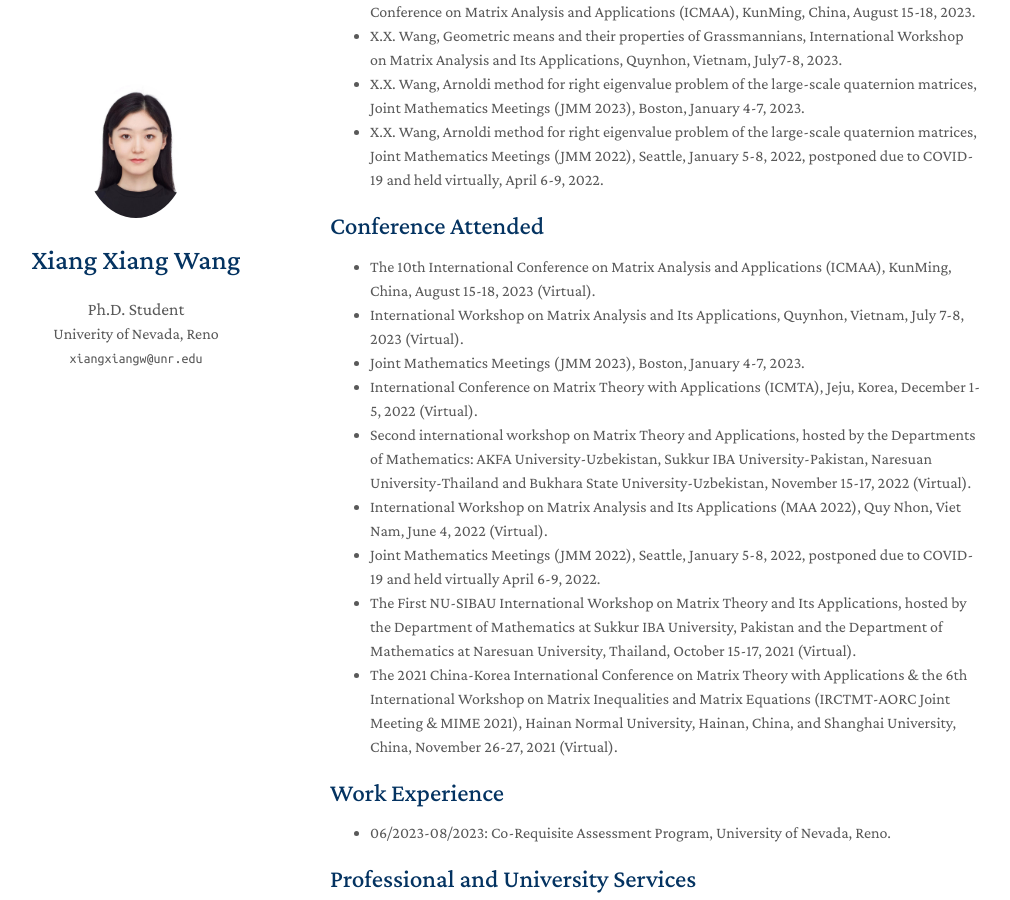
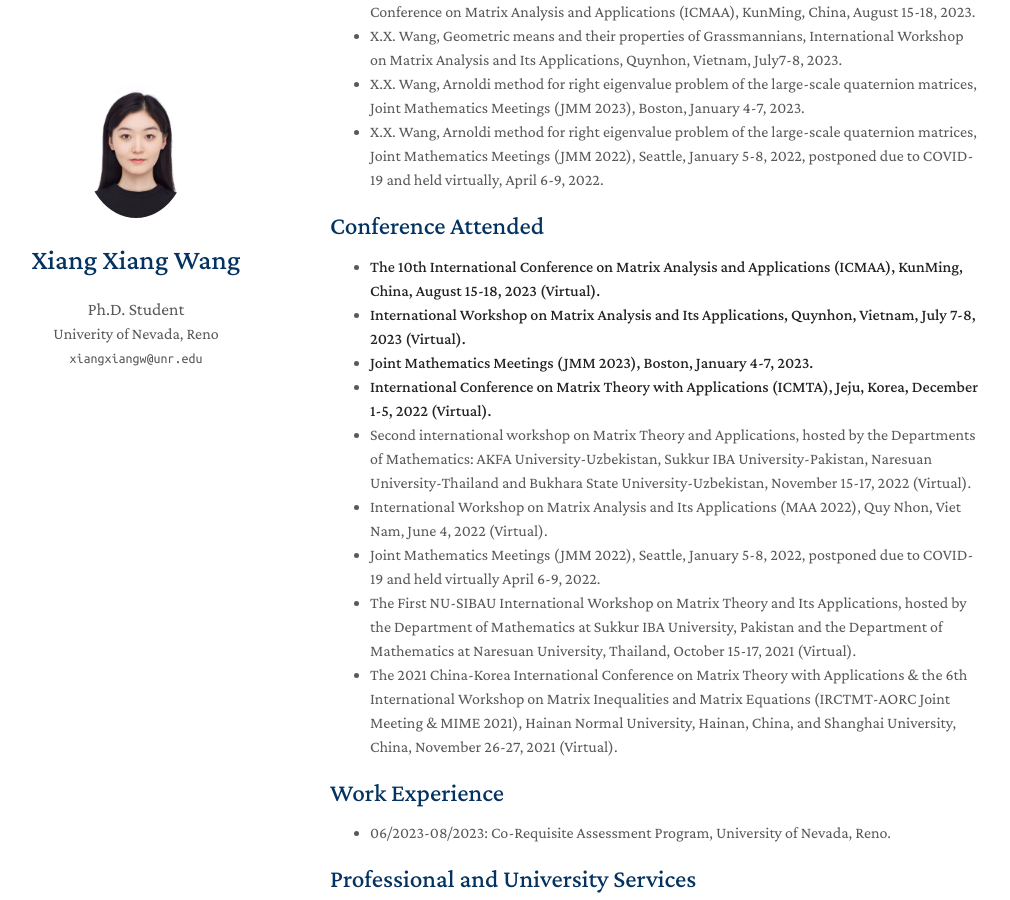
Before and after one commit to yaoyao-liu/minimal-light, a Jekyll site: the page built from index.md, in a window 1280 px wide and 900 px high, scrolled down 1819 px. Shown: the whole window, without its empty margins (140-1150 px from the left). Built offline with Jekyll 4.4.1, drawn with Linux system fonts in a browser that asks for light colours; nearby versions of some CDN libraries; a style sheet for code colours, icons or effects is not loaded; our own code applies the rules of GitHub Pages for plain Markdown files.

```diff
--- a/index.md
+++ b/index.md
@@ -68,10 +68,10 @@ layout: homepage
 - 	X.X. Wang, Arnoldi method for right eigenvalue problem of the large-scale quaternion matrices, Joint Mathematics Meetings (JMM 2022), Seattle, January 5-8, 2022, postponed due to COVID-19 and held virtually, April 6-9, 2022.
 
 ## Conference Attended
--	The 10th International Conference on Matrix Analysis and Applications (ICMAA), KunMing, China, August 15-18, 2023 (Virtual).
--	International Workshop on Matrix Analysis and Its Applications, Quynhon, Vietnam, July 7-8, 2023 (Virtual).
--	Joint Mathematics Meetings (JMM 2023), Boston, January 4-7, 2023.
--	International Conference on Matrix Theory with Applications (ICMTA), Jeju, Korea, December 1-5, 2022 (Virtual).
+-	**The 10th International Conference on Matrix Analysis and Applications (ICMAA), KunMing, China, August 15-18, 2023 (Virtual).**
+-	**International Workshop on Matrix Analysis and Its Applications, Quynhon, Vietnam, July 7-8, 2023 (Virtual).**
+-	**Joint Mathematics Meetings (JMM 2023), Boston, January 4-7, 2023.**
+-	**International Conference on Matrix Theory with Applications (ICMTA), Jeju, Korea, December 1-5, 2022 (Virtual).**
 -	Second international workshop on Matrix Theory and Applications, hosted by the Departments of Mathematics: AKFA University-Uzbekistan, Sukkur IBA University-Pakistan, Naresuan University-Thailand and Bukhara State University-Uzbekistan, November 15-17, 2022 (Virtual).
 -	International Workshop on Matrix Analysis and Its Applications (MAA 2022), Quy Nhon, Viet Nam, June 4, 2022 (Virtual).
 -	Joint Mathematics Meetings (JMM 2022), Seattle, January 5-8, 2022, postponed due to COVID-19 and held virtually April 6-9, 2022.
```
